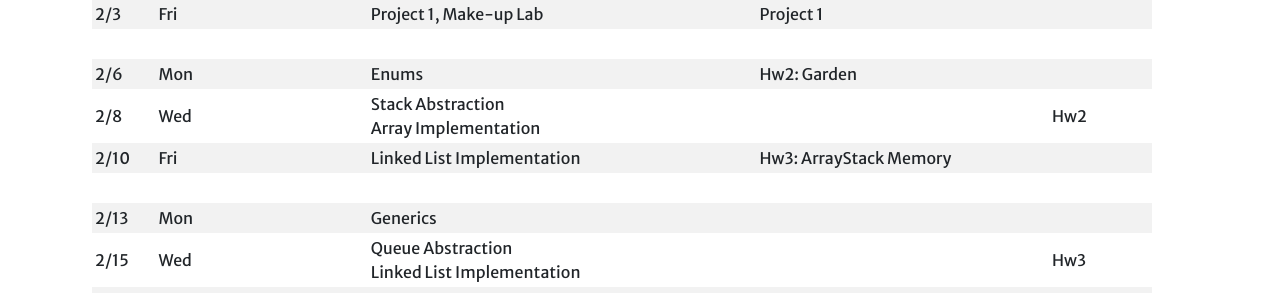
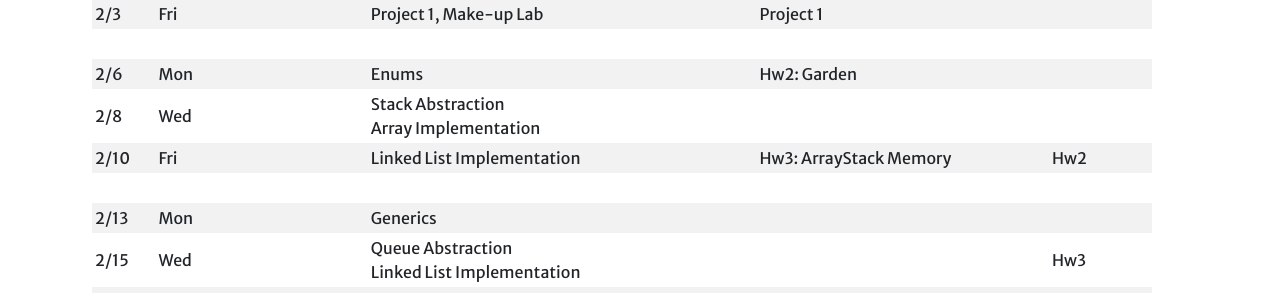
Before and after one commit to Hendrix-CS/csci151, a Jekyll site: the page built from index.md, in a window 1280 px wide and 900 px high, scrolled down 1996 px. Shown: the part 154-447 px from the top of the window. Built offline with Jekyll 4.4.1, drawn with Linux system fonts in a browser that asks for light colours; a script that is not in the unit is left out; our own code applies the rules of GitHub Pages for plain Markdown files.

Commit message:
Updated HW2 deadline.

```diff
--- a/index.md
+++ b/index.md
@@ -55,8 +55,8 @@ Upon completing this course, our goal is for you to be able to:
 | 2/3  | Fri | Project 1, Make-up Lab                                      | Project 1
 |      |
 | 2/6  | Mon | Enums                                                       | Hw2: Garden          |
-| 2/8  | Wed | Stack Abstraction<br>Array Implementation                   |                      | Hw2       |
-| 2/10 | Fri | Linked List Implementation                                  | Hw3: ArrayStack Memory
+| 2/8  | Wed | Stack Abstraction<br>Array Implementation                   |
+| 2/10 | Fri | Linked List Implementation                                  | Hw3: ArrayStack Memory | Hw2       |
 |      |
 | 2/13 | Mon | Generics
 | 2/15 | Wed | Queue Abstraction<br>Linked List Implementation             |                      | Hw3       |
```
